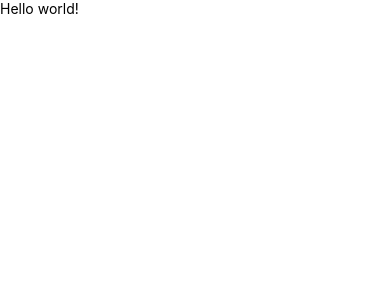
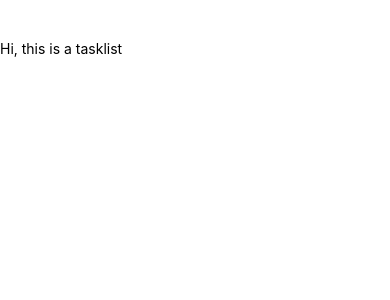
Before and after one commit to Maxim-Filimonov/plural_todo, a React Native app: screen / in a window 390 px wide. Shown: the top 300 px of the page. Built offline with nearby package versions, Linux system fonts and the light colour scheme.

Commit message:
add tasklist component

```diff
--- a/App.js
+++ b/App.js
@@ -2,17 +2,21 @@ import React, { Component } from 'react';
 import {
   Text,
 } from 'react-native';
+import TaskList from './TaskList';
 
 export default class PluralTodo extends Component {
   constructor(props, context) {
     super(props, context);
     this.state = {
-
+      todos: [
+        { task: 'Finish Pluralsight Tutorial' },
+        { task: 'Cleanup NatRhythms App component' },
+      ],
     };
   }
   render() {
     return (
-      <Text>Hello world!</Text>
+      <TaskList />
     );
   }
 }
--- /dev/null
+++ b/TaskList.js
@@ -0,0 +1,23 @@
+import React, { Component } from 'react';
+
+import {
+  Text,
+  StyleSheet,
+  View,
+} from 'react-native';
+
+const styles = StyleSheet.create({
+  container: {
+    paddingTop: 40,
+  },
+});
+class TaskList extends Component {
+  render() {
+    return (
+      <View style={styles.container}>
+        <Text>Hi, this is a tasklist</Text>
+      </View>
+    );
+  }
+}
+export default TaskList;
```
